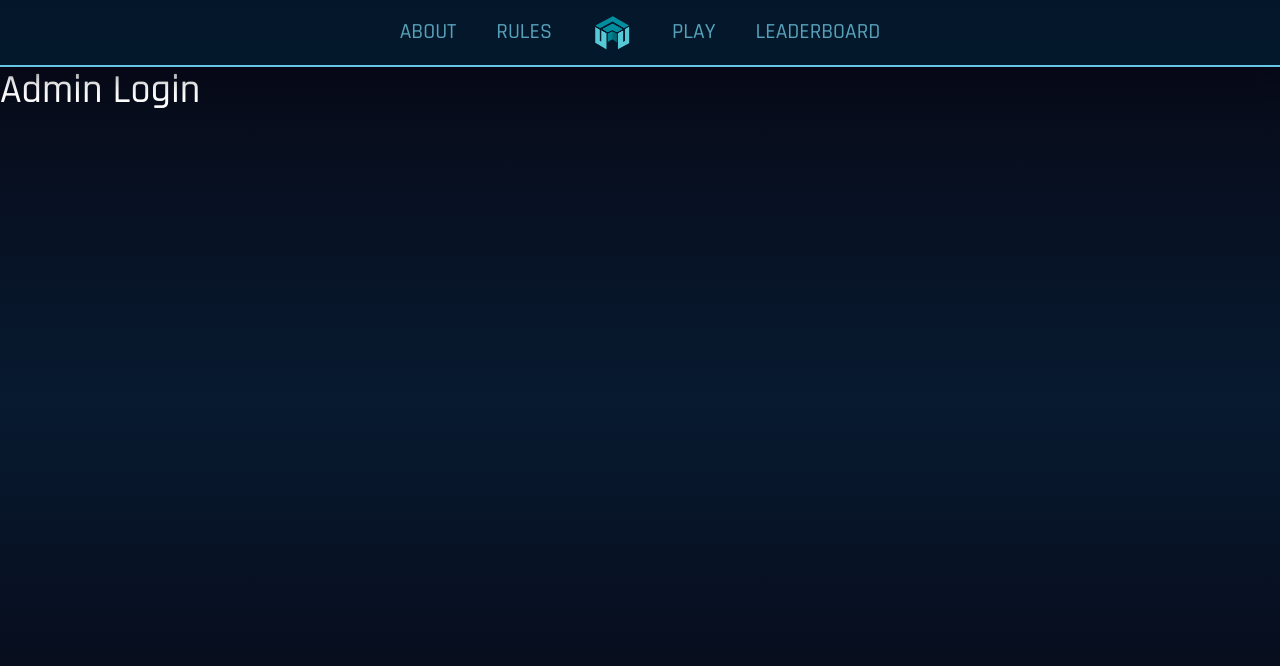
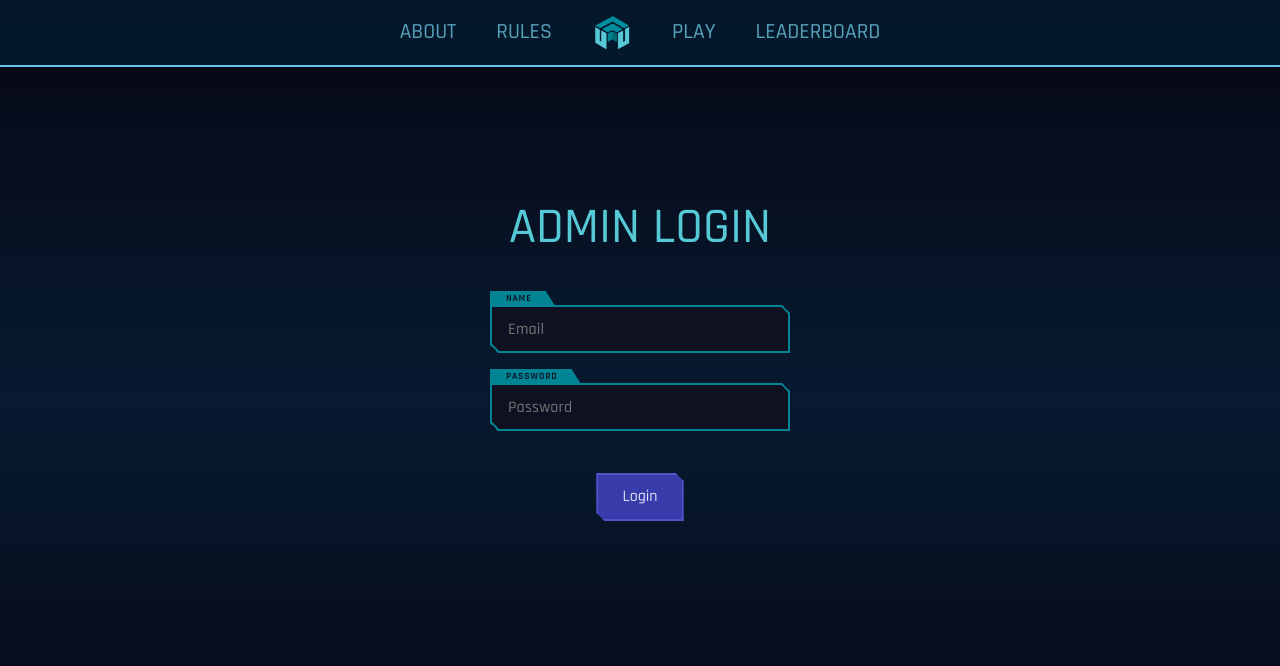
Before and after one commit to ishivanshgoel/Paradox-2021, a React (Create React App) app in the folder client/: page /admin in a window 1280 px wide. Shown: the top 666 px of the page. Built offline with nearby package versions, Linux system fonts and the light colour scheme.

Commit message:
AdminLogin: logical flow for admin login

```diff
--- a/client/src/Helper/GetRequest.js
+++ b/client/src/Helper/GetRequest.js
@@ -1,5 +1,8 @@
 import axios from 'axios'
 import { getItem } from './LocalStorage'
+
+// admin token
+import { ADMINTOKEN } from './Constants'
 
 const BASE_URL = "http://localhost:5000"
 
@@ -26,7 +29,6 @@ async function GET_Request(endPoint, id = null) {
     return axios.get(urlBuilder(endPoint, id),{
             headers: { 'Authorization': token ? `Bearer ${token}` : '', 'Content-Type': 'application/json' }
         }).then((response) => {
-            console.log("Response in get request ", response)
             return response
         }).catch((err) => {
             return err.message
--- a/client/src/Helper/PostRequest.js
+++ b/client/src/Helper/PostRequest.js
@@ -1,5 +1,8 @@
 import axios from 'axios'
 import { getItem } from './LocalStorage'
+
+// admin token
+import { ADMINTOKEN } from './Constants'
 
 const BASE_URL = "http://localhost:5000"
 
@@ -8,6 +11,7 @@ const endPoints = {
     login: "/userServer/login",
     register: "/userServer/register",
     evaluate: "/userServer/evaluate",
+    alogin: "/adminServer/login"
 
 }
 
@@ -21,6 +25,10 @@ function urlBuilder(endPoint, id = null) {
 function POST_Request(endPoint, data, id = null) {
 
     let token = getItem('token')
+
+    if(endPoint === 'alogin'){
+        token = ADMINTOKEN
+    }
 
     console.log("Request URL ", urlBuilder(endPoint, id))
 
--- a/client/src/Reducers/ActionTypes.js
+++ b/client/src/Reducers/ActionTypes.js
@@ -1,5 +1,7 @@
 const SETUSER = 'SETUSER'
 const REMOVEUSER = 'REMOVEUSER'
+const SETADMIN = 'SETADMIN'
+const REMOVEADMIN = 'REMOVEADMIN'
 
 export default {}
-export { SETUSER, REMOVEUSER }
+export { SETUSER, REMOVEUSER, SETADMIN, REMOVEADMIN }
--- a/client/src/Reducers/UserReducer.js
+++ b/client/src/Reducers/UserReducer.js
@@ -1,9 +1,10 @@
 // action types
-import { SETUSER, REMOVEUSER } from './ActionTypes'
+import { SETUSER, REMOVEUSER, SETADMIN, REMOVEADMIN } from './ActionTypes'
 
 // initial state
 const initialState = {
-    user: false
+    user: false,
+    admin: false
 };
 
 // action reducer
@@ -21,6 +22,18 @@ function UserReducer(state = initialState, action) {
                 ...state,
                 user: false
             }
+        case SETADMIN:
+
+            return{
+                ... state,
+                admin: action.token
+            }
+        case REMOVEADMIN:
+
+            return{
+                ...state,
+                admin: false
+            }
     default:
        return state;
     }
--- a/client/src/components/Admin/Alogin.js
+++ b/client/src/components/Admin/Alogin.js
@@ -1,11 +1,94 @@
-import React from 'react'
+import React, { useState, useEffect } from 'react'
+import { useHistory } from 'react-router-dom'
+import { useSelector, useDispatch } from 'react-redux'
+import { SETADMIN } from '../../Reducers/ActionTypes'
 
-function Alogin() {
-    return (
-        <div>
-            <h1>Admin Login</h1>
+// loading screen
+import LoaderHook from '../Loader/LoaderHook'
+
+// Helper
+import POST_Request from '../../Helper/PostRequest'
+
+
+/**
+ * Level 1 Route - /admin
+ * @author TanayBhadula, ishivanshgoel, samankgupta
+ */
+
+function ALogin() {
+
+  // fetch from store
+  const admin = useSelector(state => state.admin)
+  const history = useHistory()
+  const dispatch = useDispatch()
+
+  // state variables
+  const [email, setEmail] = useState(null)
+  const [password, setPassword] = useState(null)
+
+  // loader
+  const[loader, showLoader, hideLoader] = LoaderHook()
+
+
+  // form submission
+  let handleSubmit = async (event) => {
+    event.preventDefault()
+
+    // start loading screen
+    showLoader()
+
+    let data = {
+      email,
+      password
+    }
+
+    const response = await POST_Request('alogin', data)
+
+    if (response.data) {
+      dispatch({
+        type: SETADMIN
+      })
+    } else {
+      alert('error logging you in make sure you have admin access')
+    }
+
+    // hide loader
+    hideLoader()
+
+  }
+
+  if(!admin)
+  return (
+    <div className="login_container">
+        {loader}
+        <h1>ADMIN LOGIN</h1>
+        <div className="btn--primary">
+        <form onSubmit={handleSubmit}>
+          <div className="editor-field editor-field__textbox">
+            <div className="editor-field__label-container">
+              <label className="editor-field__label">Name</label>
+            </div>
+            <div className="editor-field__container">
+              <input type="text" className="editor-field__input" placeholder="Email" required onChange={(event)=>setEmail(event.target.value)}/>
+            </div>
+          </div>
+          <div className="editor-field editor-field__textbox">
+            <div className="editor-field__label-container">
+              <label className="editor-field__label">Password</label>
+            </div>
+            <div className="editor-field__container">
+              <input type="password" className="editor-field__input" placeholder="Password" required onChange={(event)=>setPassword(event.target.value)} />
+            </div>
+          </div>
+          <button type="submit" className="register__button">
+            Login
+            </button>
+        </form>
         </div>
-    )
+      </div>
+  )
+
+  return null
 }
 
-export default Alogin
+export default ALogin
```
Also changed, not shown: 2 other files (tests, documents, lock files or other folders).
